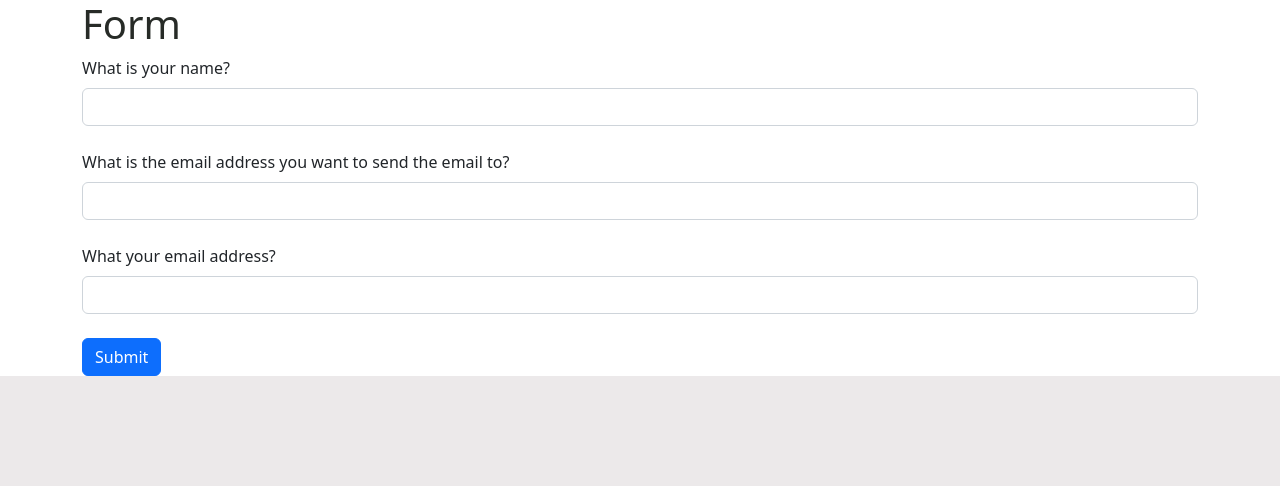
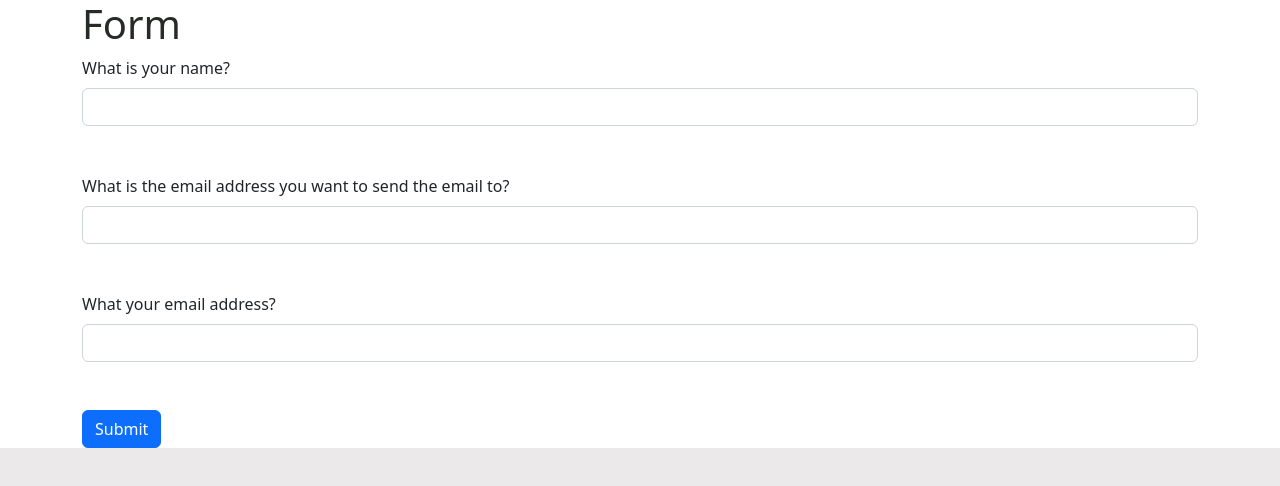
Before and after one commit to jacque1ine/Hackville-write-here, a Next.js app: page /form in a window 1280 px wide. Shown: the top 486 px of the page. Built offline with nearby package versions, Linux system fonts and the light colour scheme.

Commit message:
form finished with error messages

```diff
--- a/component/ContactForm.tsx
+++ b/component/ContactForm.tsx
@@ -4,6 +4,7 @@ import emailjs from "@emailjs/browser";
 import Form from "react-bootstrap/Form";
 import Button from "react-bootstrap/Button";
 import { useForm, SubmitHandler } from "react-hook-form";
+import { Alert, Badge } from "react-bootstrap";
 type FormValues = {
   from_name: string;
   message: string;
@@ -47,30 +48,49 @@ const ContactForm = () => {
   }
   return (
     <>
+      <style type="text/css">
+        {`   .myAlert {
+          padding: 4px;
+          font-size: 12px
+         }
+         `}
+      </style>
       <Form
         onSubmit={handleSubmit((data) => {
           sendEmail(data);
         })}
         id="myForm"
       >
-        <Form.Label>What is your name?</Form.Label>
-        <Form.Control
-          className="mb-4"
-          {...register("from_name", { required: true })}
-        />
+        <Form.Group className="mb-5">
+          <Form.Label>What is your name?</Form.Label>
+          <Form.Control {...register("from_name", { required: true })} />
+          {errors.from_name && (
+            <Alert className="myAlert" key="danger" variant="danger">
+              This field is required
+            </Alert>
+          )}
+        </Form.Group>
+        <Form.Group className="mb-5">
+          <Form.Label>
+            What is the email address you want to send the email to?
+          </Form.Label>
+          <Form.Control {...register("to_email", { required: true })} />
+          {errors.to_email && (
+            <Alert className="myAlert" key="danger" variant="danger">
+              This field is required
+            </Alert>
+          )}
+        </Form.Group>
+        <Form.Group className="mb-5">
+          <Form.Label>What your email address?</Form.Label>
+          <Form.Control {...register("reply_to", { required: true })} />
+          {errors.reply_to && (
+            <Alert className="myAlert" key="danger" variant="danger">
+              This field is required
+            </Alert>
+          )}
+        </Form.Group>
 
-        <Form.Label>
-          What is the email address you want to send the email to?
-        </Form.Label>
-        <Form.Control
-          className="mb-4"
-          {...register("to_email", { required: true })}
-        />
-        <Form.Label>What your email address?</Form.Label>
-        <Form.Control
-          className="mb-4"
-          {...register("reply_to", { required: true })}
-        />
         <Button value="submit" type="submit">
           Submit
         </Button>
```
